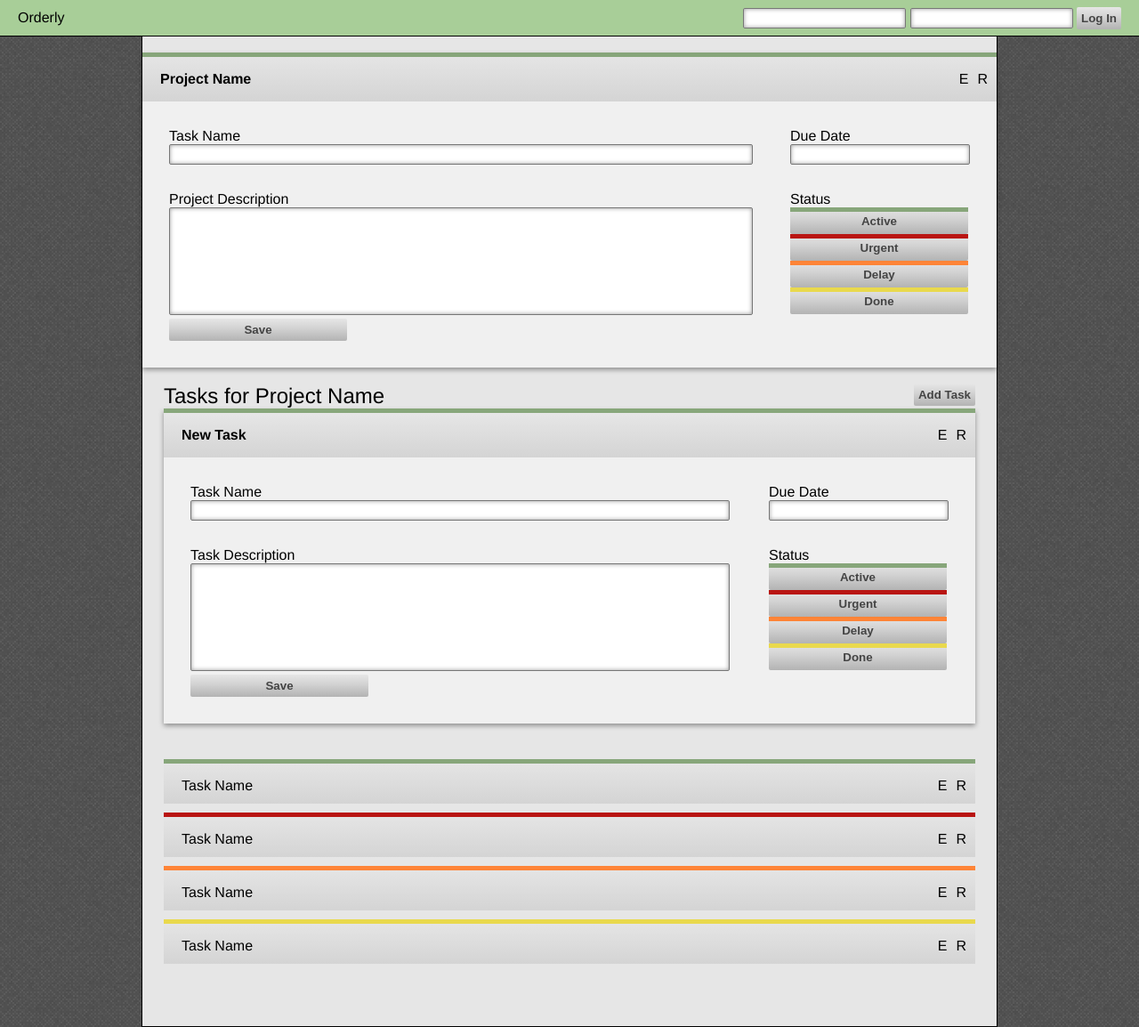
After one commit to brownsusan/orderly, a PHP site: page /application.html in a window 1280 px wide. The commit adds this page. Shown: the whole page at 89% size. Run offline with PHP 8.4, Linux system fonts and the light colour scheme.

Commit message:
Working on the main html.

```diff
--- /dev/null
+++ b/application.html
@@ -0,0 +1,213 @@
+<!DOCTYPE html>
+<html>
+
+	<head>
+		<title>Orderly Task Manager</title>
+		<link rel="stylesheet" type="text/css" href="/css/core/style.css" />
+		<link rel="stylesheet" type="text/css" href="/css/core/main.css" />
+		<link rel="stylesheet" type="text/css" href="/css/core/overrides.css" />
+		<link rel="stylesheet" type="text/css" href="/css/vendor/ui-lightness/jquery-ui-1.10.3.min.css" />
+	</head>
+
+	<body>
+
+		<header>
+
+			<div class="header-home">
+				<span>Orderly</span>
+			</div>
+
+			<div class="header-login">
+				<input type="text" />
+				<input type="password" />
+				<button>
+					Log In
+				</button>
+			</div>
+
+		</header>
+
+		<div id="main">
+
+			<br />
+
+			<div class="project-create-container">
+				<div class="project-create-heading">
+					<div class="status active"></div>
+					<span class="project-create-title">Project Name</span>
+					<span class="icon-remove">R</span>
+					<span class="icon-edit">E</span>
+				</div>
+
+				<div class="padding">
+
+					<div class="left">
+
+						<span>Task Name</span>
+						<br />
+						<input type="text" class="project-create-name" />
+
+						<div class="content-spacer"></div>
+
+						<span>Project Description</span>
+						<br />
+						<textarea class="project-create-description"></textarea>
+
+					</div>
+
+					<div class="right">
+
+						<span>Due Date</span>
+						<br />
+						<input type="text" class="project-create-date" />
+
+						<div class="content-spacer"></div>
+
+						<span>Status</span>
+						<br />
+						<button class="button-status">
+							<div class="status active"></div>
+							<span>Active</span>
+						</button>
+						<button class="button-status">
+							<div class="status urgent"></div>
+							<span>Urgent</span>
+						</button>
+						<button class="button-status">
+							<div class="status delay"></div>
+							<span>Delay</span>
+						</button>
+						<button class="button-status">
+							<div class="status done"></div>
+							<span>Done</span>
+						</button>
+
+					</div>
+
+					<div class="clear"></div>
+					<button class="create-save">
+						Save
+					</button>
+					<div class="clear"></div>
+
+				</div>
+
+			</div>
+
+			<br />
+
+			<div class="center-parent">
+
+				<div class="list-header">
+					<button class="right">
+						Add Task
+					</button>
+					<span class="list-heading">Tasks for Project Name</span>
+				</div>
+
+				<div class="task-create-container center-child">
+
+					<div class="status active"></div>
+					<div class="task-create-heading">
+						<span class="task-create-title">New Task</span>
+						<span class="icon-remove">R</span>
+						<span class="icon-edit">E</span>
+					</div>
+
+					<div class="padding">
+
+						<div class="left">
+
+							<span>Task Name</span>
+							<br />
+							<input type="text" class="task-create-name" />
+
+							<div class="content-spacer"></div>
+
+							<span>Task Description</span>
+							<br />
+							<textarea class="task-create-description"></textarea>
+
+						</div>
+
+						<div class="right">
+
+							<span>Due Date</span>
+							<br />
+							<input type="text" class="task-create-date" />
+
+							<div class="content-spacer"></div>
+
+							<span>Status</span>
+							<br />
+							<button class="button-status">
+								<div class="status active"></div>
+								<span>Active</span>
+							</button>
+							<button class="button-status">
+								<div class="status urgent"></div>
+								<span>Urgent</span>
+							</button>
+							<button class="button-status">
+								<div class="status delay"></div>
+								<span>Delay</span>
+							</button>
+							<button class="button-status">
+								<div class="status done"></div>
+								<span>Done</span>
+							</button>
+
+						</div>
+
+						<div class="clear"></div>
+						<button class="create-save">
+							Save
+						</button>
+						<div class="clear"></div>
+
+					</div>
+
+				</div>
+
+			</div>
+
+			<div class="content-spacer"></div>
+
+			<div class="task-item">
+				<div class="status active"></div>
+				<span class="task-name">Task Name</span>
+				<span class="icon-remove">R</span>
+				<span class="icon-edit">E</span>
+			</div>
+
+			<div class="task-item">
+				<div class="status urgent"></div>
+				<span class="task-name">Task Name</span>
+				<span class="icon-remove">R</span>
+				<span class="icon-edit">E</span>
+			</div>
+
+			<div class="task-item">
+				<div class="status delay"></div>
+				<span class="task-name">Task Name</span>
+				<span class="icon-remove">R</span>
+				<span class="icon-edit">E</span>
+			</div>
+
+			<div class="task-item">
+				<div class="status done"></div>
+				<span class="task-name">Task Name</span>
+				<span class="icon-remove">R</span>
+				<span class="icon-edit">E</span>
+			</div>
+
+		</div>
+
+		<script type="text/javascript" src="/js/vendor/jquery-1.8.3.min.js"></script>
+		<script type="text/javascript" src="/js/vendor/jquery-ui-1.10.3.min.js"></script>
+
+		<script type="text/javascript" src="/js/core/main.js"></script>
+
+	</body>
+
+</html>
--- a/css/core/main.css
+++ b/css/core/main.css
@@ -1,97 +1,4 @@
-html, body {
-	background: #555555 url('/img/tweed_@2X.png');
-	font-family: Helvetica, sans-serif;
-	margin: 0;
-	padding: 0;
-	text-align: center;
-}
-
-header {
-	background: #a8ce98;
-	border-bottom: 1px solid #000;
-	height: 40px;
-	line-height: 40px;
-	width: 100%;
-}
-
-input[type="email"], input[type="number"], input[type="password"], input[type="text"], input[type="search"], textarea {
-	border: 1px solid #777;
-	box-shadow: inset 0 0 .4em rgba(0,0,0,.4);
-}
-
-input[type="email"], input[type="number"], input[type="password"], input[type="text"], input[type="search"] {
-	height: 19px;
-}
-
-button, input[type=button], .button {
-	background: #e6e6e6;
-	background: -moz-linear-gradient(top, #e6e6e6 0%, #d4d4d4 40%, #b3b3b3 100%);
-	background: -webkit-linear-gradient(top, #e6e6e6 0%,#d4d4d4 40%,#b3b3b3 100%);
-	background: -o-linear-gradient(top, #e6e6e6 0%,#d4d4d4 40%,#b3b3b3 100%);
-	background: -ms-linear-gradient(top, #e6e6e6 0%,#d4d4d4 40%,#b3b3b3 100%);
-	background: linear-gradient(to bottom, #e6e6e6 0%,#d4d4d4 40%,#b3b3b3 100%);
-	border: none;
-	border-radius: 2px;
-	color: #444;
-	cursor: pointer;
-	font-weight: bold;
-	padding: 5px;
-	white-space: nowrap;
-}
-
-button:hover, input[type=button]:hover, .button:hover {
-	color: #000;
-}
-
-button:active, input[type=button]:active, .button:active {
-	background: #c8c8c8;
-	box-shadow: inset 0 0 1em rgba(0,0,0,.4);
-	color: #000;
-}
-
-input[type=submit], .button-submit {
-	background: #c0eba5;
-	background: -moz-linear-gradient(top, #c0eba5 18%, #88a675 100%);
-	background: -ms-linear-gradient(top, #c0eba5 18%, #88a675 100%);
-	background: -o-linear-gradient(top, #c0eba5 18%, #88a675 100%);
-	background: -webkit-linear-gradient(top, #c0eba5 18%, #88a675 100%);
-	background: linear-gradient(top, #c0eba5 18%, #88a675 100%);
-	border: none;
-	border-radius: 2px;
-	color: #444;
-	cursor: pointer;
-	font-weight: bold;
-	padding: 5px;
-	white-space: nowrap;
-}
-
-input[type=submit]:hover, .button-submit:hover {
-	color: #000;
-}
-
-input[type=submit]:active, .button-submit:active {
-	background: #a8ce91;
-	box-shadow: inset 0 0 1em rgba(0,0,0,.4);
-}
-
-.button-large {
-	font-size: 1em;
-	padding: 20px;
-	padding-left: 100px;
-	padding-right: 100px;
-}
-
-a {
-
-}
-
-a:hover {
-
-}
-
-a:active {
-
-}
+/** Site specific ids and classes  */
 
 #main {
 	background: #e6e6e6;
@@ -101,6 +8,7 @@ a:active {
 	width: 960px;
 	text-align: left;
 	margin: 0 auto;
+	padding-bottom: 60px;
 }
 
 .header-home {
@@ -112,3 +20,181 @@ a:active {
 	float: right;
 	margin-right: 20px;
 }
+
+.button-large {
+	font-size: 1em;
+	padding: 20px;
+	padding-left: 100px;
+	padding-right: 100px;
+}
+
+/** Project */
+
+.project-create-container {
+	background: #f0f0f0;
+	box-shadow: 0 0.2em 0.35em rgba(0, 0, 0, 0.4);
+	text-align: left;
+	width: 100%;
+}
+
+.project-create-heading {
+	background: #e6e6e6;
+	background: -moz-linear-gradient(top, #e6e6e6 0%, #d4d4d4 100%);
+	background: -webkit-linear-gradient(top, #e6e6e6 0%, #d4d4d4 100%);
+	background: -o-linear-gradient(top, #e6e6e6 0%, #d4d4d4 100%);
+	background: -ms-linear-gradient(top, #e6e6e6 0%, #d4d4d4 100%);
+	background: linear-gradient(to bottom, #e6e6e6 0%, #d4d4d4 100%);
+	line-height: 50px;
+	width: 100%;
+}
+
+.project-create-title {
+	font-weight: bold;
+	margin-left: 20px;
+}
+
+.project-create-name, .project-create-description {
+	width: 650px;
+}
+
+.project-create-description {
+	height: 115px;
+}
+
+.project-create-date {
+	width: 196px;
+}
+
+.project-item {
+	background: #e6e6e6;
+	background: -moz-linear-gradient(top, #e6e6e6 0%, #d4d4d4 100%);
+	background: -webkit-linear-gradient(top, #e6e6e6 0%, #d4d4d4 100%);
+	background: -o-linear-gradient(top, #e6e6e6 0%, #d4d4d4 100%);
+	background: -ms-linear-gradient(top, #e6e6e6 0%, #d4d4d4 100%);
+	background: linear-gradient(to bottom, #e6e6e6 0%, #d4d4d4 100%);
+	height: 50px;
+	line-height: 50px;
+	text-align: left;
+	width: 95%;
+	margin: 10px auto;
+}
+
+.project-name {
+	margin-left: 20px;
+}
+
+/** Task */
+
+.task-create-container {
+	background: #f0f0f0;
+	box-shadow: 0 0.2em 0.35em rgba(0, 0, 0, 0.4);
+	text-align: left;
+	width: 95%;
+}
+
+.task-create-heading {
+	background: #e6e6e6;
+	background: -moz-linear-gradient(top, #e6e6e6 0%, #d4d4d4 100%);
+	background: -webkit-linear-gradient(top, #e6e6e6 0%, #d4d4d4 100%);
+	background: -o-linear-gradient(top, #e6e6e6 0%, #d4d4d4 100%);
+	background: -ms-linear-gradient(top, #e6e6e6 0%, #d4d4d4 100%);
+	background: linear-gradient(to bottom, #e6e6e6 0%, #d4d4d4 100%);
+	line-height: 50px;
+	width: 100%;
+}
+
+.task-create-title {
+	font-weight: bold;
+	margin-left: 20px;
+}
+
+.task-create-name, .task-create-description {
+	width: 600px;
+}
+
+.task-create-description {
+	height: 115px;
+}
+
+.task-create-date {
+	width: 196px;
+}
+
+.task-item {
+	background: #e6e6e6;
+	background: -moz-linear-gradient(top, #e6e6e6 0%, #d4d4d4 100%);
+	background: -webkit-linear-gradient(top, #e6e6e6 0%, #d4d4d4 100%);
+	background: -o-linear-gradient(top, #e6e6e6 0%, #d4d4d4 100%);
+	background: -ms-linear-gradient(top, #e6e6e6 0%, #d4d4d4 100%);
+	background: linear-gradient(to bottom, #e6e6e6 0%, #d4d4d4 100%);
+	height: 50px;
+	line-height: 50px;
+	text-align: left;
+	width: 95%;
+	margin: 10px auto;
+}
+
+.task-name {
+	margin-left: 20px;
+}
+
+/** Misc */
+
+.list-header {
+	width: 95%;
+	margin: 0 auto;
+	text-align: left;
+}
+
+.list-heading {
+	font-size: 1.5em;
+}
+
+.create-save {
+	width: 200px;
+}
+
+.status {
+	height: 5px;
+	width: 100%;
+}
+
+.status.active {
+	background: #87a67a;
+}
+
+.status.urgent {
+	background: #b91512;
+}
+
+.status.delay {
+	background: #ff8437;
+}
+
+.status.done {
+	background: #e9d94d;
+}
+
+.button-status {
+	display: block;
+	padding: 0;
+	position: relative;
+	height: 30px;
+	width: 200px;
+}
+
+.button-status .status {
+	position: absolute;
+	top: 0;
+	left: 0;
+}
+
+.icon-edit {
+	float: right;
+	margin-right: 10px;
+}
+
+.icon-remove {
+	float: right;
+	margin-right: 10px;
+}
--- /dev/null
+++ b/css/core/overrides.css
@@ -0,0 +1,34 @@
+/** Overrides of specific styles */
+
+.left {
+	float: left;
+}
+
+.right {
+	float: right;
+}
+
+.bold {
+	font-weight: bold;
+}
+
+.center-parent {
+	text-align: center;
+}
+
+.center-child {
+	margin: 0 auto;
+}
+
+.padding {
+	padding: 30px;
+}
+
+.clear {
+	clear: both;
+}
+
+.content-spacer {
+	clear: both;
+	height: 30px;
+}
--- /dev/null
+++ b/css/core/style.css
@@ -0,0 +1,94 @@
+/** Global styles applied to the entire site */
+
+html, body {
+	background: #555555 url('/img/tweed_@2X.png');
+	font-family: Helvetica, sans-serif;
+	margin: 0;
+	padding: 0;
+	text-align: center;
+}
+
+header {
+	background: #a8ce98;
+	border-bottom: 1px solid #000;
+	height: 40px;
+	line-height: 40px;
+	width: 100%;
+}
+
+input[type="email"], input[type="number"], input[type="password"], input[type="text"], input[type="search"], textarea {
+	border: 1px solid #777;
+	border-radius: 2px;
+	box-shadow: inset 0 0 .4em rgba(0,0,0,.4);
+}
+
+input[type="email"], input[type="number"], input[type="password"], input[type="text"], input[type="search"] {
+	height: 19px;
+}
+
+textarea {
+	resize: none;
+}
+
+button, input[type=button], .button {
+	background: #e6e6e6;
+	background: -moz-linear-gradient(top, #e6e6e6 0%, #d4d4d4 40%, #b3b3b3 100%);
+	background: -webkit-linear-gradient(top, #e6e6e6 0%,#d4d4d4 40%,#b3b3b3 100%);
+	background: -o-linear-gradient(top, #e6e6e6 0%,#d4d4d4 40%,#b3b3b3 100%);
+	background: -ms-linear-gradient(top, #e6e6e6 0%,#d4d4d4 40%,#b3b3b3 100%);
+	background: linear-gradient(to bottom, #e6e6e6 0%,#d4d4d4 40%,#b3b3b3 100%);
+	border: none;
+	border-radius: 2px;
+	color: #444;
+	cursor: pointer;
+	font-weight: bold;
+	padding: 5px;
+	white-space: nowrap;
+}
+
+button:hover, input[type=button]:hover, .button:hover {
+	color: #000;
+}
+
+button:active, input[type=button]:active, .button:active {
+	background: #c8c8c8;
+	box-shadow: inset 0 0 1em rgba(0,0,0,.4);
+	color: #000;
+}
+
+input[type=submit], .button-submit {
+	background: #c0eba5;
+	background: -moz-linear-gradient(top, #c0eba5 18%, #88a675 100%);
+	background: -ms-linear-gradient(top, #c0eba5 18%, #88a675 100%);
+	background: -o-linear-gradient(top, #c0eba5 18%, #88a675 100%);
+	background: -webkit-linear-gradient(top, #c0eba5 18%, #88a675 100%);
+	background: linear-gradient(to bottom, #c0eba5 18%, #88a675 100%);
+	border: none;
+	border-radius: 2px;
+	color: #444;
+	cursor: pointer;
+	font-weight: bold;
+	padding: 5px;
+	white-space: nowrap;
+}
+
+input[type=submit]:hover, .button-submit:hover {
+	color: #000;
+}
+
+input[type=submit]:active, .button-submit:active {
+	background: #a8ce91;
+	box-shadow: inset 0 0 1em rgba(0,0,0,.4);
+}
+
+a {
+
+}
+
+a:hover {
+
+}
+
+a:active {
+
+}
```
Also changed, not shown: index.html (+3 -4 lines).
